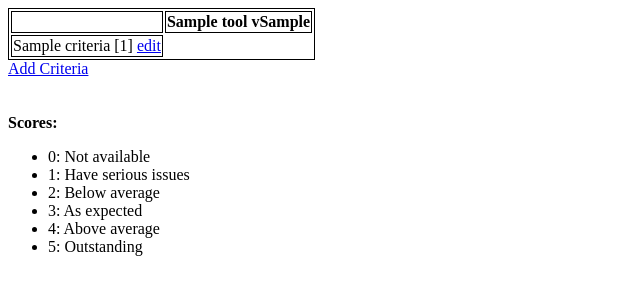
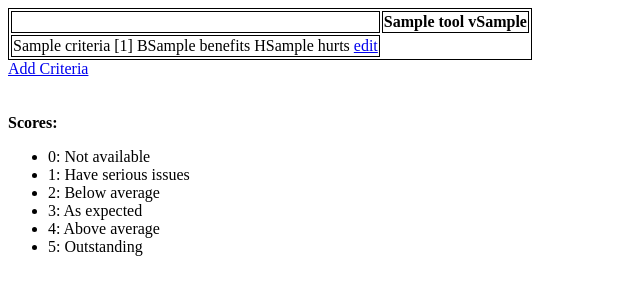
Before and after one commit to mehdithreem/Profiling_Tools_Comparator, a Django app: template criteria/templates/compare.html in a window 1280 px wide. Shown: the top 300 px of the page, without its empty margins (0-640 px from the left). Run offline with Django 3.2, Linux system fonts and the light colour scheme; tables that the repository leaves empty hold one stand-in row (values such as "Sample post"); the template is opened without the code that fills it: values that come from a table or form of the project are taken from there, most other values are stand-ins (such as "Sample title", 1, 10 or a date in 2020).

Commit message:
H&B in all criteria

```diff
--- a/criteria/templates/criteriaCell.html
+++ b/criteria/templates/criteriaCell.html
@@ -8,7 +8,7 @@
         {% endif %}
 >
     {% if not node.isSelfScore %}
-        {{ node.criteria.name }} [{{ node.criteria.pk }}]
+        {{ node.criteria.name }} [{{ node.criteria.pk }}] B{{ node.criteria.benefits }} H{{ node.criteria.hurts }}
         <a
             href="#"
             onClick="window.open('/manage/criteria/criteria/{{ node.criteria.pk }}/change/?_to_field=id&_popup=1','Edit Criteria', 'width=600,height=400'); return false;">
```
